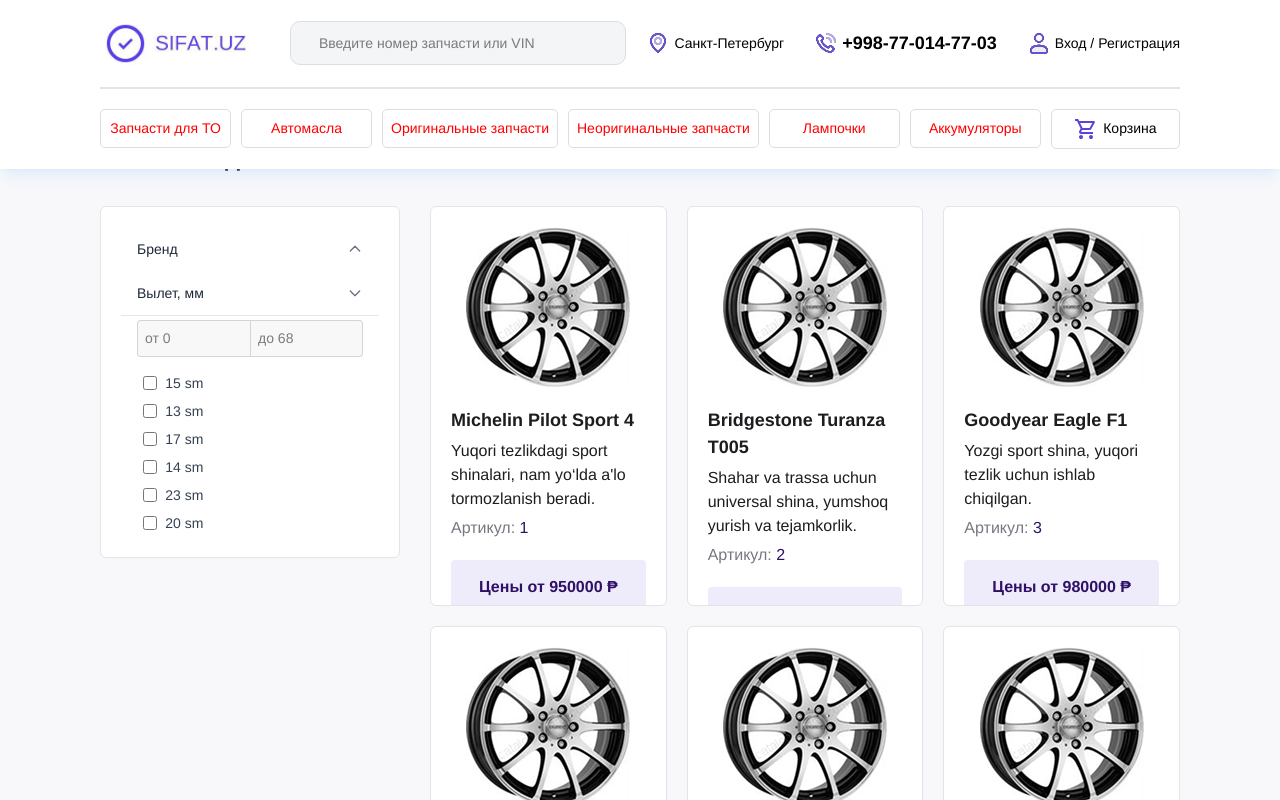
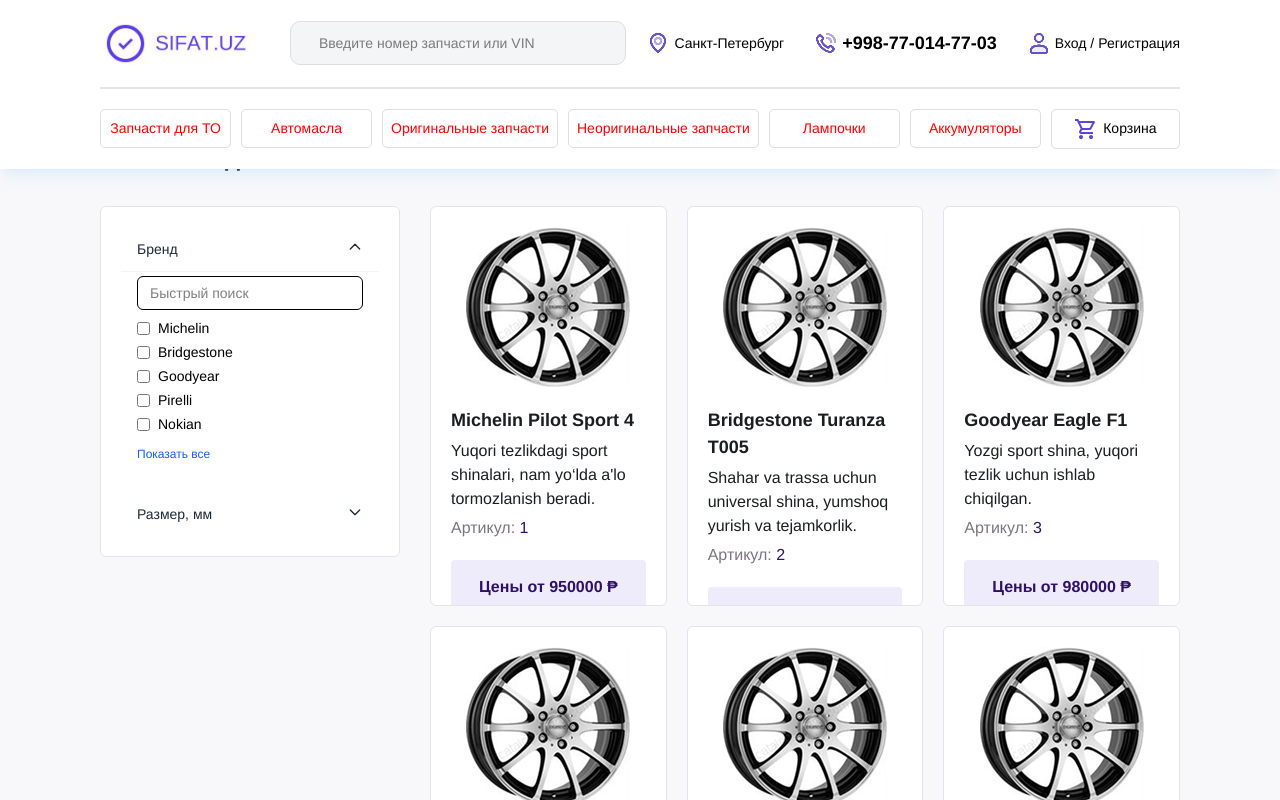
Before and after one commit to AsilbekXoliyorov441/eccomerce-website, a React (Vite) app: page /filter/name in a window 1280 px wide. Shown: the top 800 px of the page. Built offline with nearby package versions, Linux system fonts and the light colour scheme.

Commit message:
adding changes

```diff
--- a/src/components/filter-select/index.jsx
+++ b/src/components/filter-select/index.jsx
@@ -1,51 +1,48 @@
-import { useState, useMemo, useEffect } from "react";
-import filterProducts from "./../../data/filter-products";
+import { useState, useMemo } from "react";
+import filterProducts from "../../data/filter-products";
 
-export default function FilterBrand({ filtered, setFiltered }) {
+export default function FilterBrand({ onBrandChange }) {
   const [isOpen, setIsOpen] = useState(true);
   const [selected, setSelected] = useState([]);
   const [searchTerm, setSearchTerm] = useState("");
   const [showAll, setShowAll] = useState(false);
-  let res = [];
-  let brands = [];
-  console.log(filtered);
-  console.log(selected);
 
-
+  const brands = useMemo(() => {
+    const unique = [];
+    const seen = new Set();
     for (let el of filterProducts) {
-    if (res.includes(el.brand)) {
-    } else {
-      brands.push(el);
+      if (!seen.has(el.brand)) {
+        seen.add(el.brand);
+        unique.push(el.brand);
       }
     }
+    return unique;
+  }, []);
 
-  useEffect(() => {
-    setFiltered(selected.length > 0  ? filterProducts.filter((el) => selected.includes(el.id)) : filterProducts)
-  } , [selected])
-
-  const filteredBrands = useMemo(() => {
-    const filtered = brands.filter((b) =>
-      b.brand.toLowerCase().includes(searchTerm.toLowerCase())
-    );
-    return showAll ? filtered : filtered.slice(0, 5);
-  }, [searchTerm, showAll]);
-
-  const toggleSelect = (id) => {
-    setSelected((prev) =>
-      prev.includes(id) ? prev.filter((v) => v !== id) : [...prev, id]
-    );
+  const toggleSelect = (brand) => {
+    let updated = [];
+    if (selected.includes(brand)) {
+      updated = selected.filter((b) => b !== brand);
+    } else {
+      updated = [...selected, brand];
+    }
+    setSelected(updated);
+    onBrandChange(updated); // ✅ Parentga yuborish
   };
 
+  const filteredBrands = brands.filter((b) =>
+    b.toLowerCase().includes(searchTerm.toLowerCase())
+  );
+
   return (
-    <div className=" rounded-lg border-none w-full">
-      {/* Header */}
+    <div className="rounded-lg border-none w-full mb-4">
       <button
-        onClick={() => setIsOpen((prev) => !prev)}
-        className="w-full flex items-center cursor-pointer justify-between px-4 py-3 border-none outline-none text-sm  font-medium text-gray-800 hover:bg-gray-50"
+        onClick={() => setIsOpen((p) => !p)}
+        className="w-full flex justify-between px-4 py-3 text-sm font-medium text-gray-800 hover:bg-gray-50"
       >
         <span>Бренд</span>
         <svg
-          className={`w-4 h-4 text-gray-500 transition-transform duration-200 ${
+          className={`w-4 h-4 transition-transform ${
             isOpen ? "rotate-180" : ""
           }`}
           xmlns="http://www.w3.org/2000/svg"
@@ -62,64 +59,40 @@
         </svg>
       </button>
 
-      {/* Content */}
-
-      <div className="overflow-hidden">
-        <div
-          className={`px-4 pb-3 ${isOpen ? "mt-[-200%] lg:-mt-[110%]" : ""} duration-300 pt-1 w-full border-t border-gray-100`}
-        >
-          {/* Search input */}
+      {isOpen && (
+        <div className="px-4 pb-3 pt-1 border-t border-gray-100">
           <input
             type="text"
             placeholder="Быстрый поиск"
             value={searchTerm}
             onChange={(e) => setSearchTerm(e.target.value)}
-            className="w-full rounded-md border border-gray-200 px-3 py-1.5 text-sm text-gray-700 placeholder-gray-400 focus:outline-none focus:ring-2 focus:ring-gray-300"
+            className="w-full rounded-md border px-3 py-1.5 text-sm mb-2"
           />
-
-          {/* Brand list */}
-          <ul className="mt-3 max-h-48 overflow-y-auto">
-            {filteredBrands.map((brand) => (
-              <li
-                key={brand.id}
-                className="flex items-center gap-2 px-1.5 py-1 rounded-md hover:bg-gray-50 cursor-pointer"
-              >
+          <ul className="max-h-48 overflow-y-auto">
+            {filteredBrands
+              .slice(0, showAll ? filteredBrands.length : 5)
+              .map((brand) => (
+                <li key={brand} className="flex items-center gap-2 mb-1">
                   <input
                     type="checkbox"
-                  checked={selected.includes(brand.id)}
-                  onChange={() => toggleSelect(brand.id)}
-                  id={`${brand.name}`}
-                  className="w-4 h-4 accent-blue-600"
+                    checked={selected.includes(brand)}
+                    onChange={() => toggleSelect(brand)}
+                    className="accent-blue-600"
                   />
-                <label
-                  htmlFor={`${brand.name}`}
-                  className="text-sm text-gray-700 w-full cursor-pointer select-none"
-                >
-                  {brand.brand}{" "}
-                  {brand.count && (
-                    <span className="text-gray-400 text-xs ml-1">
-                      ({brand.count})
-                    </span>
-                  )}
-                </label>
+                  <label className="text-sm">{brand}</label>
                 </li>
               ))}
-            {filteredBrands.length === 0 && (
-              <p className="text-xs text-gray-400 px-2 py-2">
-                Ничего не найдено
-              </p>
-            )}
           </ul>
-
-          {/* Show all / collapse link */}
+          {filteredBrands.length > 5 && (
             <button
-            onClick={() => setShowAll((prev) => !prev)}
+              onClick={() => setShowAll((p) => !p)}
               className="text-xs text-blue-600 mt-2 hover:underline"
             >
               {showAll ? "Скрыть" : "Показать все"}
             </button>
+          )}
         </div>
-      </div>
+      )}
     </div>
   );
 }
--- a/src/components/filter-size/index.jsx
+++ b/src/components/filter-size/index.jsx
@@ -1,45 +1,47 @@
-import React, { useState } from "react";
+import { useState, useMemo } from "react";
+import filterProducts from "../../data/filter-products";
 
-const sizes = [
-  {
-    id: 1,
-    size: 15,
-  },
-  {
-    id: 2,
-    size: 13,
-  },
-  {
-    id: 3,
-    size: 17,
-  },
-  {
-    id: 4,
-    size: 14,
-  },
-  {
-    id: 5,
-    size: 23,
-  },
-  {
-    id: 6,
-    size: 20,
-  },
-];
+export default function FilterSize({
+  onSizeChange,
+  selectedSizes,
+  onRangeChange,
+}) {
+  const [isOpen, setIsOpen] = useState(false);
+  const [range, setRange] = useState({ min: "", max: "" });
 
-const FilterSize = () => {
-  const [isOpen, setIsOpen] = useState(false);
+  const sizes = useMemo(() => {
+    const unique = Array.from(new Set(filterProducts.map((p) => p.size)));
+    return unique.sort((a, b) => a - b);
+  }, []);
+
+  const toggleSelect = (size) => {
+    let updated = [];
+    if (selectedSizes.includes(size)) {
+      updated = selectedSizes.filter((s) => s !== size);
+    } else {
+      updated = [...selectedSizes, size];
+    }
+    onSizeChange(updated);
+  };
+
+  const handleRangeChange = (e) => {
+    const { name, value } = e.target;
+    setRange({ ...range, [name]: value });
+  };
+
+  const applyRange = () => {
+    onRangeChange(range);
+  };
+
   return (
-    <div>
+    <div className="rounded-lg border-none w-full">
       <button
-        onClick={() => setIsOpen((prev) => !prev)}
-        className={`w-full flex items-center cursor-pointer justify-between px-4 py-3  ${isOpen ? "" : "border-[gray]/20  border-b-[1px]"} outline-none text-sm  font-medium text-gray-800 hover:bg-gray-50`}
+        onClick={() => setIsOpen((p) => !p)}
+        className="w-full flex justify-between px-4 py-3 text-sm font-medium text-gray-800 hover:bg-gray-50"
       >
-        <span>Вылет, мм</span>
+        <span>Размер, мм</span>
         <svg
-          className={`w-4 h-4 text-gray-500 transition-transform duration-200 ${
-            isOpen ? "rotate-180" : ""
-          }`}
+          className={`w-4 h-4 transition-transform ${isOpen ? "rotate-180" : ""}`}
           xmlns="http://www.w3.org/2000/svg"
           fill="none"
           viewBox="0 0 24 24"
@@ -53,43 +55,51 @@
           />
         </svg>
       </button>
-      <div className="overflow-hidden pt-[4px]">
-        <div className={`${isOpen ? "mt-[-200%] lg:mt-[-110%]" : ""}  px-4 duration-300`}>
-          <div className={`flex items-center w-full `}>
+
+      {isOpen && (
+        <div className="px-4 pb-3 pt-1 border-t border-gray-100">
+          {/* Range filter */}
+          <div className="flex gap-2 mb-3">
             <input
-              className="bg-[gray]/6 p-[7px] border-[gray]/30 border-[1px] rounded-[4px] outline-none rounded-tr-[0px] rounded-br-[0px] border-r-0 w-[50%]"
-              type="text"
-              placeholder="от 0"
+              type="number"
+              name="min"
+              value={range.min}
+              onChange={handleRangeChange}
+              placeholder="от"
+              className="w-1/2 border px-2 py-1 text-sm rounded-md"
             />
             <input
-              className="bg-[gray]/6 p-[7px] border-[gray]/30 border-[1px] rounded-[4px] outline-none rounded-tl-[0px] rounded-bl-[0px]  w-[50%]"
-              type="text"
-              placeholder="до 68"
+              type="number"
+              name="max"
+              value={range.max}
+              onChange={handleRangeChange}
+              placeholder="до"
+              className="w-1/2 border px-2 py-1 text-sm rounded-md"
             />
+            <button
+              onClick={applyRange}
+              className="px-3 py-1 bg-blue-600 text-white text-xs rounded-md"
+            >
+              OK
+            </button>
           </div>
-          <ul className="mt-3 max-h-48 overflow-y-auto">
-            {sizes.map((el) => {
-              return (
-                <li className="flex items-center gap-2 px-1.5 py-1 rounded-md hover:bg-gray-50 cursor-pointer">
-                  <input
-                    className="w-4 h-4 accent-blue-600"
-                    id={el.size}
-                    type="checkbox"
-                  />
-                  <label
-                    htmlFor={el.size}
-                    className="text-sm text-gray-700 w-full cursor-pointer select-none"
-                  >
-                    {el.size} sm
-                  </label>
-                </li>
-              );
-            })}
+
+          {/* Size checkboxes */}
+          <ul className="grid grid-cols-2 sm:grid-cols-3 gap-1">
+            {sizes.map((size) => (
+              <li key={size} className="flex items-center gap-2">
+                <input
+                  type="checkbox"
+                  checked={selectedSizes.includes(size)}
+                  onChange={() => toggleSelect(size)}
+                  className="accent-blue-600"
+                />
+                <label className="text-sm">{size} мм</label>
+              </li>
+            ))}
           </ul>
         </div>
-      </div>
+      )}
     </div>
   );
-};
-
-export default FilterSize;
+}
--- a/src/pages/filter/index.jsx
+++ b/src/pages/filter/index.jsx
@@ -1,46 +1,109 @@
-import React, { useEffect, useState } from "react";
+import React, { useState } from "react";
+import filterProducts from "../../data/filter-products";
+import FilterBrand from "../../components/filter-select";
+import FilterSize from "../../components/filter-size";
 import FilterProduct from "../../components/filter-product";
-import FilterSelect from "../../components/filter-select";
-import FilterSize from "../../components/filter-size";
-import filterProducts from './../../data/filter-products';
 
 const FilterPage = () => {
-  const [isOpen , setIsOpen] = useState(false);
-  const [filtered , setFiltered] = useState(filterProducts);
-  console.log(filtered);
+  const [isOpen, setIsOpen] = useState(false);
+  const [filtered, setFiltered] = useState(filterProducts);
+  const [selectedBrands, setSelectedBrands] = useState([]);
+  const [selectedSizes, setSelectedSizes] = useState([]);
 
+  // 🔹 Brand + Size filtrlashni birlashtiruvchi funksiya
+  const applyFilters = (brands = selectedBrands, sizes = selectedSizes) => {
+    let filteredList = filterProducts;
+
+    if (brands.length > 0) {
+      filteredList = filteredList.filter((item) => brands.includes(item.brand));
+    }
+
+    if (sizes.length > 0) {
+      filteredList = filteredList.filter((item) => sizes.includes(item.size));
+    }
+
+    setFiltered(filteredList);
+  };
+
+  // 🔹 Brand bo‘yicha filtrlash
+  const handleBrandFilter = (brands) => {
+    setSelectedBrands(brands);
+    applyFilters(brands, selectedSizes);
+  };
+
+  // 🔹 Size bo‘yicha filtrlash
+  const handleSizeFilter = (sizes) => {
+    setSelectedSizes(sizes);
+    applyFilters(selectedBrands, sizes);
+  };
+
+  // 🔹 Range uchun (optional)
+  const handleRangeChange = (range) => {
+    const min = Number(range.min);
+    const max = Number(range.max);
+    if (!min && !max) {
+      applyFilters(selectedBrands, selectedSizes);
+      return;
+    }
+    const filteredByRange = filterProducts.filter((item) => {
+      const size = Number(item.size);
+      if (min && max) return size >= min && size <= max;
+      if (min) return size >= min;
+      if (max) return size <= max;
+      return true;
+    });
+    setFiltered(filteredByRange);
+  };
 
   return (
-    <>
-      <section id="filter" className=" pt-[50px] pb-[61px] sm:pb-[0px] sm:pt-[140px]">
-        <div className="container mx-auto px-[15px]  lg:px-25">
+    <section
+      id="filter"
+      className="pt-[50px] pb-[61px] sm:pb-[0px] sm:pt-[140px]"
+    >
+      <div className="container mx-auto px-[15px] lg:px-25">
         <h1 className="text-[24px] text-[#1B1D1F] font-bold mb-[10px] sm:mb-[30px]">
           Колесные диски
         </h1>
-          <div className="filter-part gap-[30px] flex-col md:flex-row  flex justify-between">
-            <div className="sticky top-[82px] sm:top-[180px] md:static rounded-[4px]  md:max-w-[200px]  lg:max-w-[300px]  w-full">
+
+        <div className="filter-part gap-[30px] flex-col md:flex-row flex justify-between">
+          {/* Sidebar */}
+          <div className="sticky top-[82px] sm:top-[180px] md:static rounded-[4px] md:max-w-[200px] lg:max-w-[300px] w-full">
             <div className="bg-white md:hidden w-full flex justify-center rounded-[4px] p-[5px]">
-                <button onClick={() => setIsOpen(!isOpen)} className="border-[#DEDEE2] border-[1px] w-full p-[10px] rounded-[4px]">
+              <button
+                onClick={() => setIsOpen(!isOpen)}
+                className="border-[#DEDEE2] border-[1px] w-full p-[10px] rounded-[4px]"
+              >
                 Фильтры
               </button>
             </div>
-              <div className={`absolute flex ${isOpen  ?"" : "hidden"}  sm:flex-col bg-white h-auto overflow-y-scroll md:overflow-y-auto top-[60px] md:sticky md:top-[190px] md:block md:max-w-[200px]  lg:max-w-[300px]  w-full rounded-[6px] p-[20px] border-[#E3E3E8] border-[1px] `}>
-                <FilterSelect filtered={filtered} setFiltered={setFiltered} />
-                <FilterSize />
+
+            <div
+              className={`absolute flex ${
+                isOpen ? "" : "hidden"
+              } sm:flex-col bg-white h-auto overflow-y-scroll md:overflow-y-auto top-[60px] md:sticky md:top-[190px] md:block md:max-w-[200px] lg:max-w-[300px] w-full rounded-[6px] p-[20px] border-[#E3E3E8] border-[1px]`}
+            >
+              <FilterBrand onBrandChange={handleBrandFilter} />
+              <FilterSize
+                onSizeChange={handleSizeFilter}
+                selectedSizes={selectedSizes}
+                onRangeChange={handleRangeChange}
+              />
             </div>
           </div>
 
+          {/* Products */}
           <div className="w-full grid grid-cols-2 xl:grid-cols-3 gap-[5px] sm:gap-[20px]">
-              {
-                filtered?.map((el) => {
-                  return <FilterProduct el={el}  />
-                })
-              }
+            {filtered.length > 0 ? (
+              filtered.map((el, i) => <FilterProduct key={i} el={el} />)
+            ) : (
+              <p className="col-span-full text-center text-gray-500">
+                Hamma mahsulotlar topilmadi 😢
+              </p>
+            )}
           </div>
         </div>
       </div>
     </section>
-    </>
   );
 };
 
```
Lines whose indentation alone changed are shown as unchanged.
